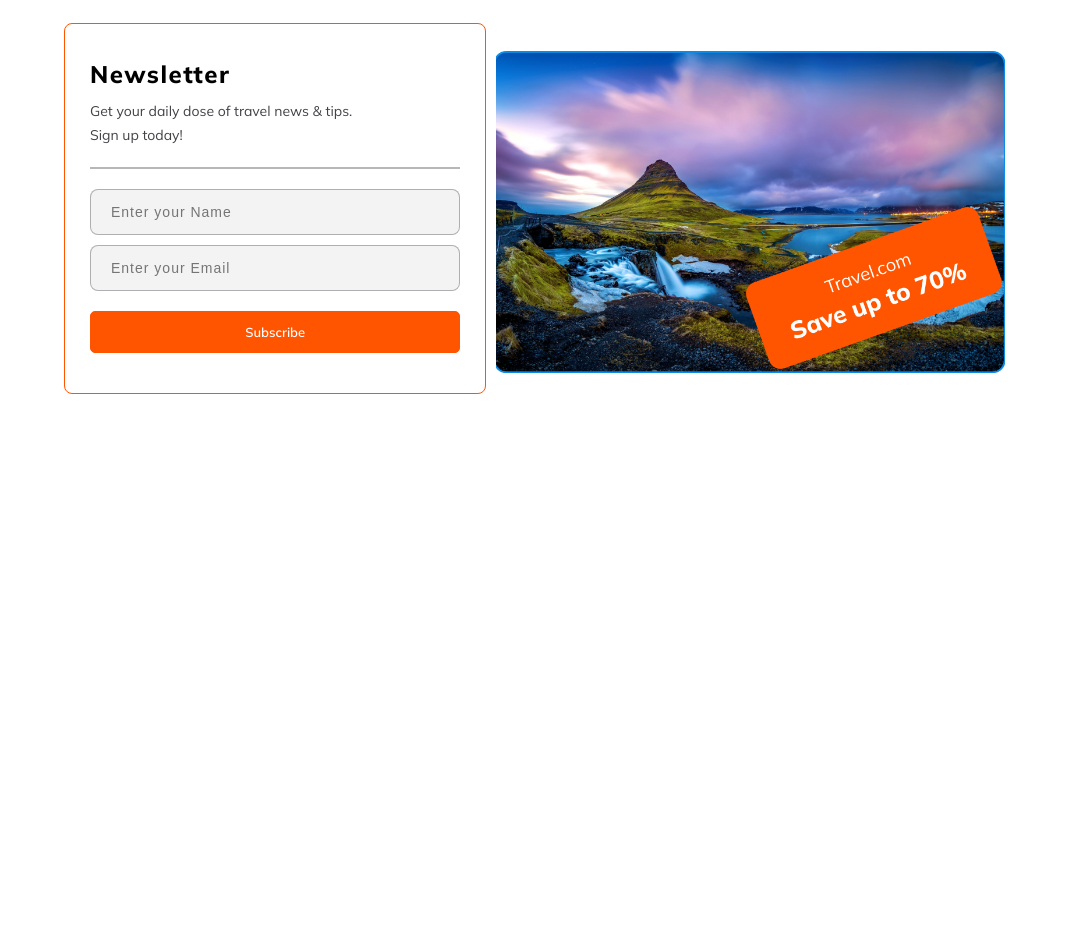
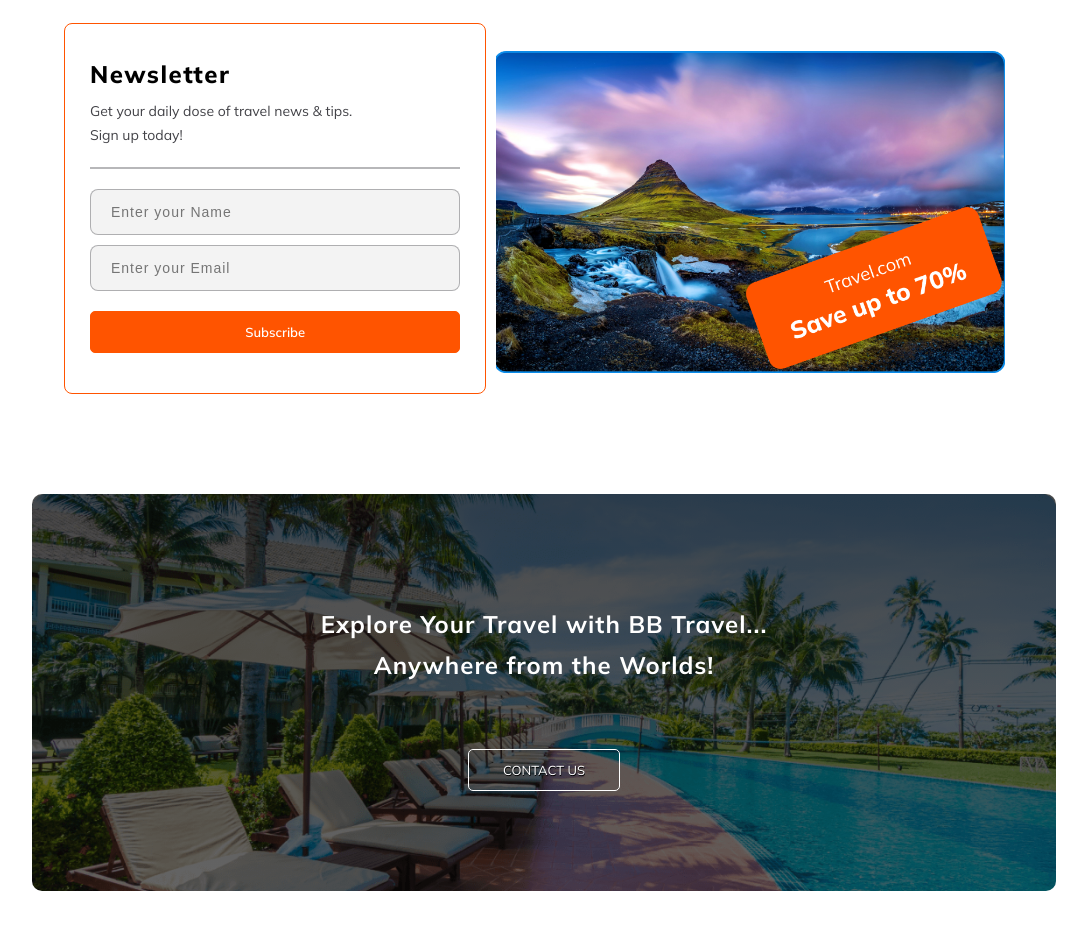
Before and after one commit to SadatRiyad/PH-Assignment2, a plain HTML site: page index.html in a window 1280 px wide. Shown: the part 3911-4840 px from the top of the page, without its empty margins (96-1183 px from the left). Before the commit the page ends 4365 px from the top, so only its background shows below. Drawn offline with Linux system fonts and the light colour scheme.

Commit message:
extra call to action section added

```diff
--- a/css/style.css
+++ b/css/style.css
@@ -598,13 +598,51 @@ header {
                 border: 1.5px solid #FF5400;
             }
         }
-
-
-
 }
-
 /* banner5 end */
 
+/* extra section start */
+.cta{
+    margin: 80px auto;
+    width: 80%;
+    background-image: linear-gradient(rgba(0,0,0,0.7),rgba(0,0,0,0.6)),url(../images/Group\ 39.png);
+    background-position:top center;
+    background-size: cover;
+    border-radius: 10px;
+    text-align: center;
+    padding: 100px 0px 80px;
+
+    & h2{
+        color: #fff;
+        margin-bottom: 33px;
+        padding: 10px 20px;
+        line-height: 1.7em;
+        letter-spacing: 1px;
+    }
+    & .hero-btn{
+        display: inline-block;
+        text-decoration: none;
+        color: #fff;
+        border: 1px solid #fff;
+        padding: 12px 34px;
+        border-radius: 5px;
+        transition:all 0.3s ease-in-out;
+        font-size: 13px;
+        background: transparent;
+        cursor: pointer;
+        text-shadow: .5px .5px #000 !important;
+        position: relative;
+    }
+    & .hero-btn:hover{
+        background: #f44336;
+        color: #fff;
+        border: 1px solid #f44336;
+        transform:translateX(-3px) translateY(-7px);
+        box-shadow: 2px 2px #fff3f3;
+        text-shadow: .5px .5px #000;
+    }
+}
+/* extra section end */
 
 /* media quary start */
 @media (max-width: 600px) {
--- a/index.html
+++ b/index.html
@@ -222,6 +222,16 @@
         </div>
         <!-- banner5 end -->
 
+        <!-- extra section start -->
+        <!-- call to action -->
+        <section class="cta">
+            <h2>Explore Your Travel with BB Travel... <br>
+            Anywhere from the Worlds!</h2>
+            <a href="#" class="hero-btn">CONTACT US</a>
+        </section>
+        <!-- extra section end -->
+
+
 
     </main>
 
```
